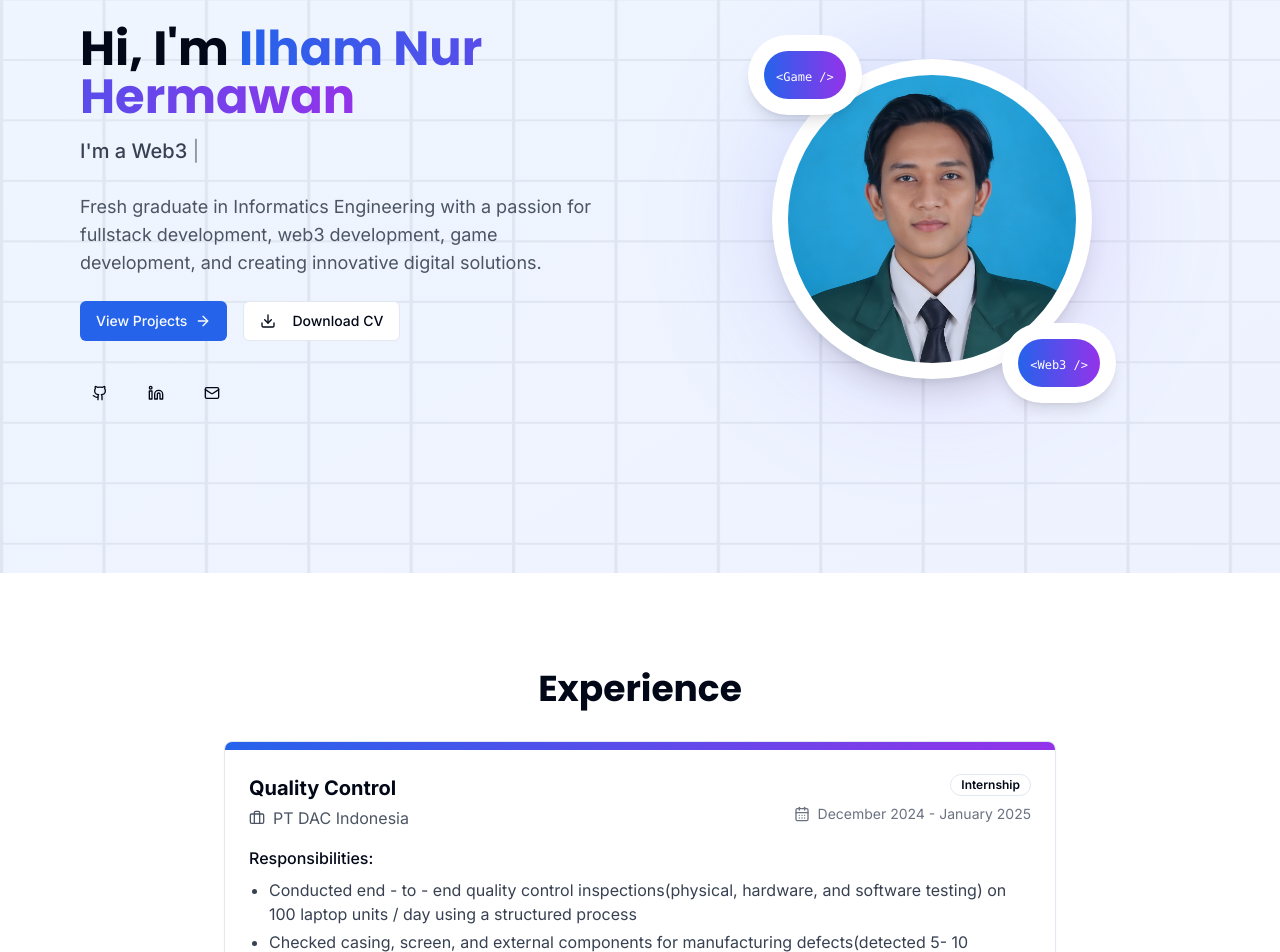
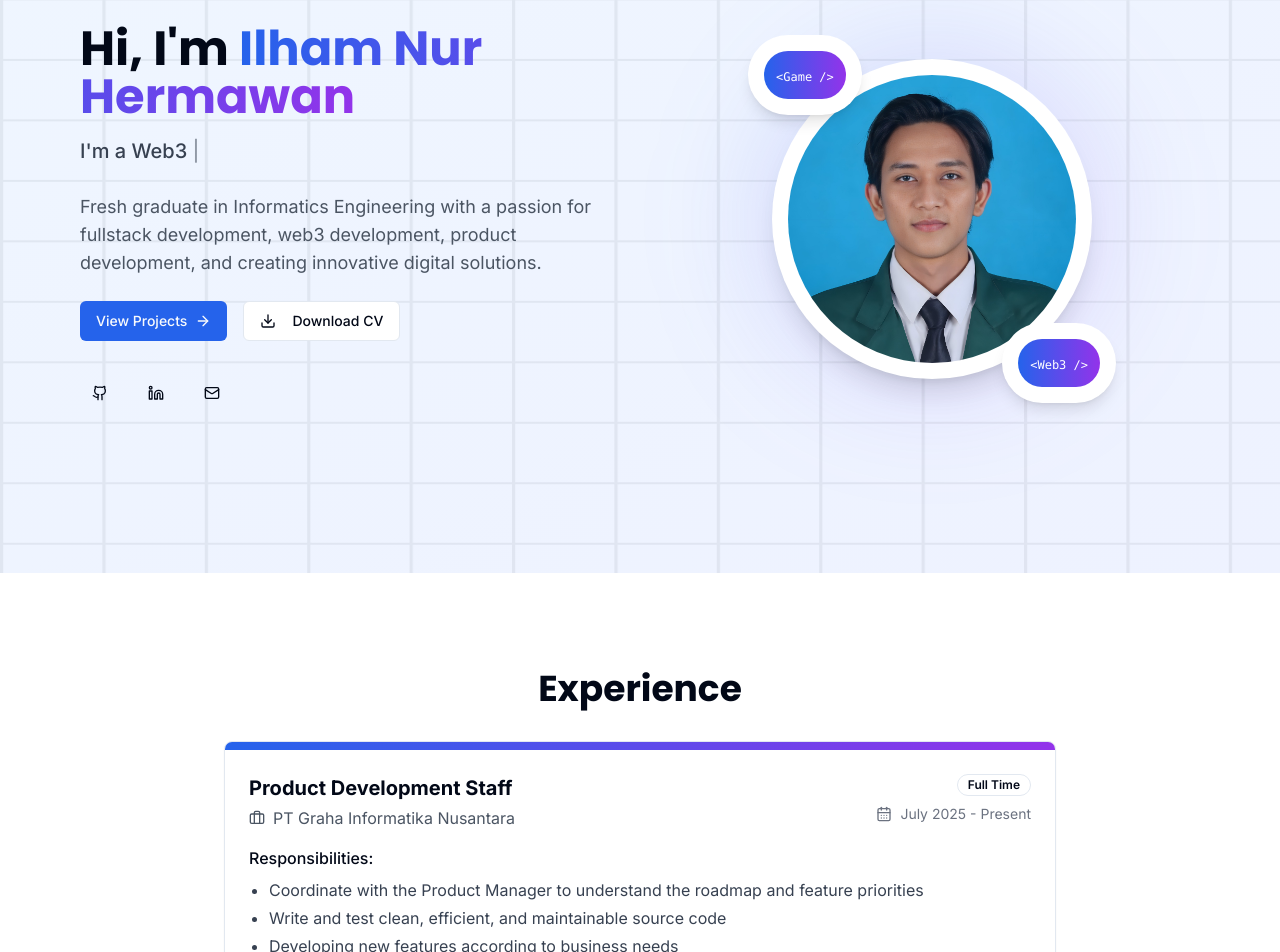
Before and after one commit to 0xilham/profile-0xilham, a Next.js app: page / in a window 1280 px wide. Shown: the part 183-1135 px from the top of the page. Built offline with nearby package versions, Linux system fonts and the light colour scheme.

Commit message:
update: experience and location

```diff
--- a/components/contact.tsx
+++ b/components/contact.tsx
@@ -69,8 +69,8 @@ export default function Contact() {
         {
             icon: <MapPin className="h-5 w-5 text-primary" />,
             title: "Location",
-      value: "Cirebon, Jawa Barat, Indonesia",
-      link: "https://maps.google.com/?q=Cirebon,Jawa+Barat,Indonesia",
+            value: "West Jakarta, DKI Jakarta, Indonesia",
+            link: "https://maps.google.com/?q=Jakarta+Barat,DKI+Jakarta,Indonesia",
         },
     ]
 
--- a/components/experience.tsx
+++ b/components/experience.tsx
@@ -13,6 +13,17 @@ export default function Experience() {
     })
 
     const experienceData = [
+        {
+            title: "Product Development Staff",
+            company: "PT Graha Informatika Nusantara",
+            period: "July 2025 - Present",
+            type: "Full Time",
+            responsibilities: [
+                "Coordinate with the Product Manager to understand the roadmap and feature priorities",
+                "Write and test clean, efficient, and maintainable source code",
+                "Developing new features according to business needs",
+            ],
+        },
         {
             title: "Quality Control",
             company: "PT DAC Indonesia",
--- a/components/hero.tsx
+++ b/components/hero.tsx
@@ -70,7 +70,7 @@ export default function Hero() {
                         </div>
 
                         <p className="text-gray-600 dark:text-gray-400 text-base md:text-lg">
-              Fresh graduate in Informatics Engineering with a passion for fullstack development, web3 development, game development, and
+                            Fresh graduate in Informatics Engineering with a passion for fullstack development, web3 development, product development, and
                             creating innovative digital solutions.
                         </p>
 
```
Lines whose indentation alone changed are shown as unchanged.
